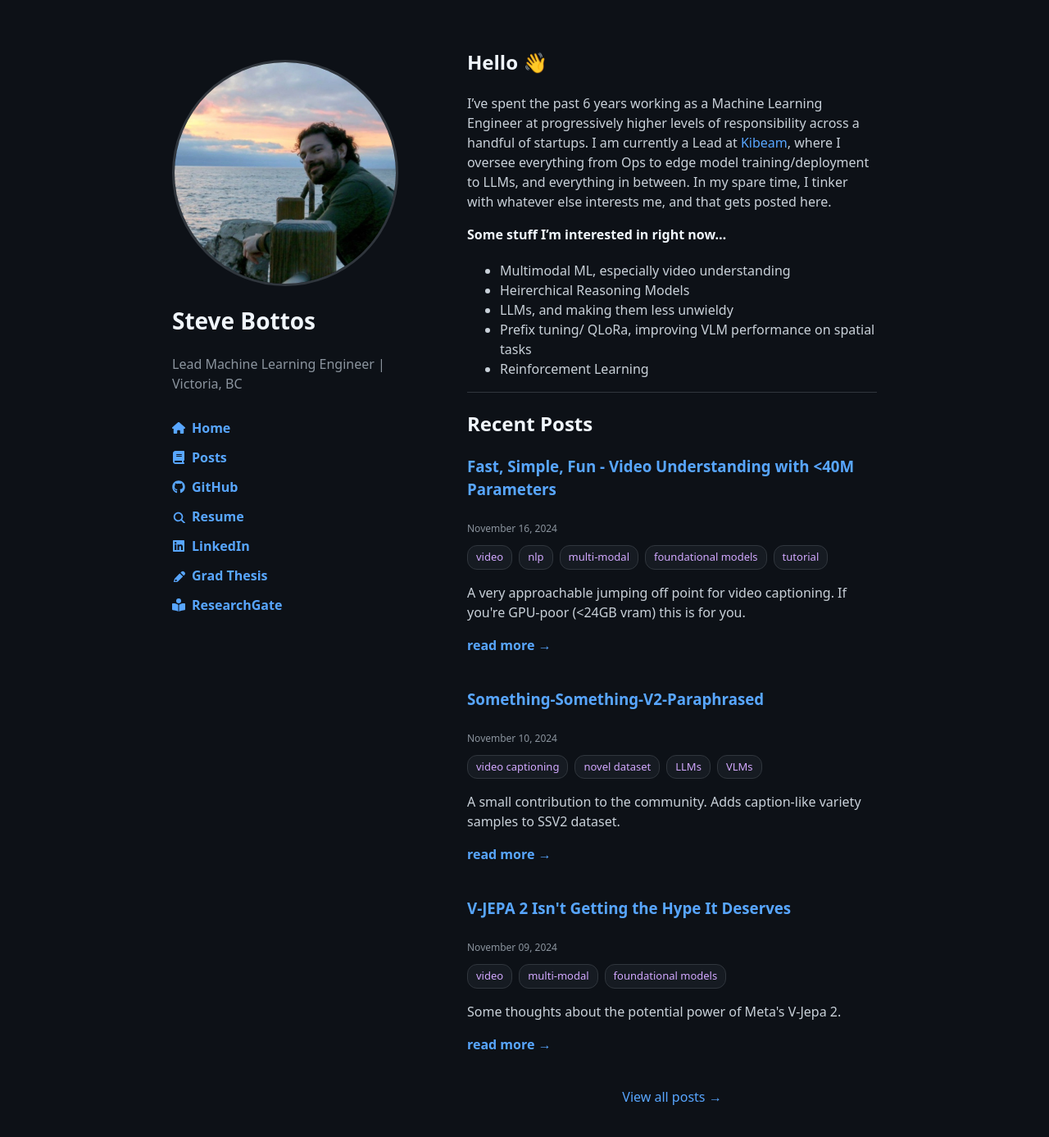
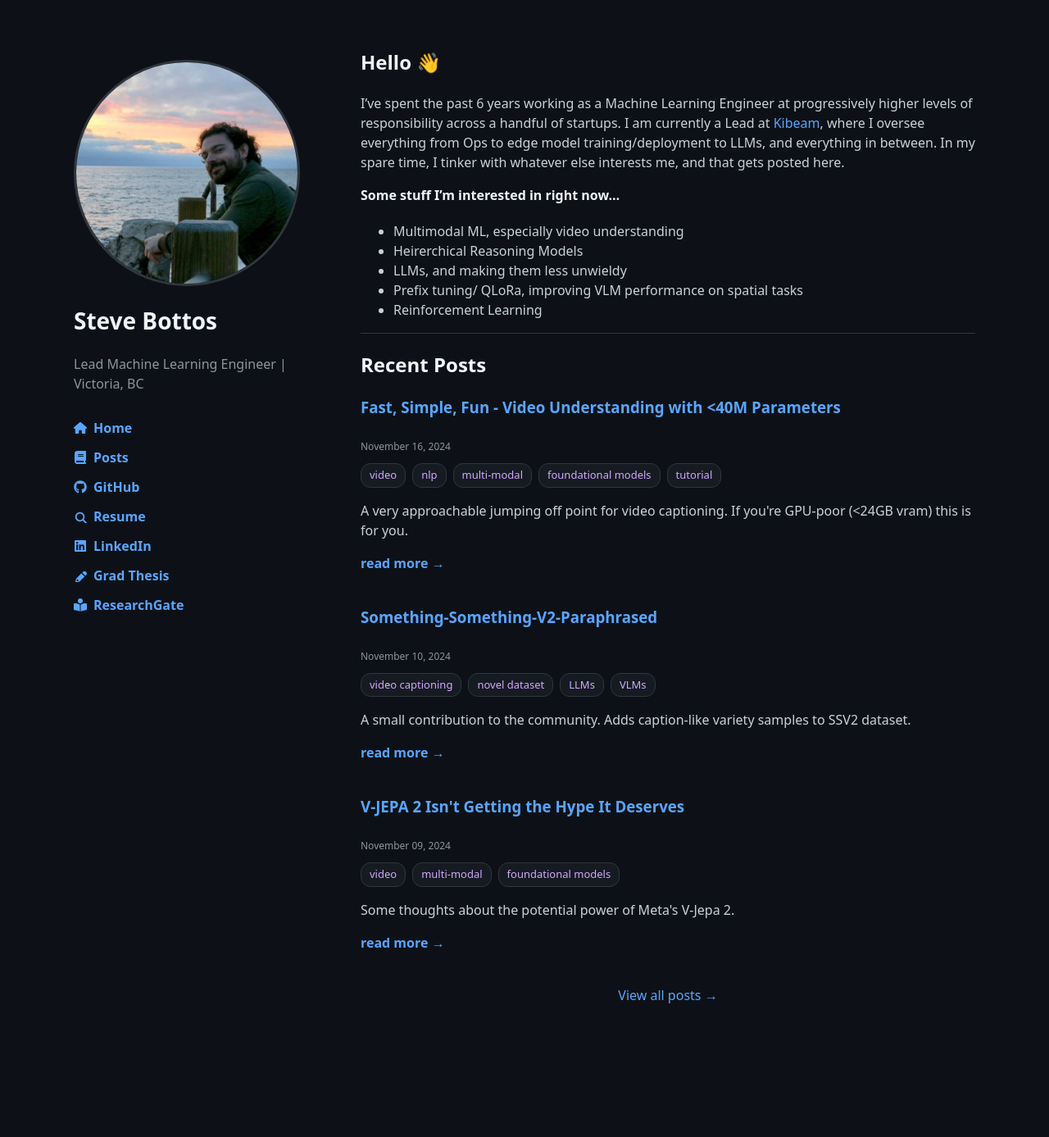
Before and after one commit to stevebottos/stevebottos.github.io, a Jekyll site: the page built from index.md, in a window 1280 px wide and 1400 px high. Shown: the top 1387 px of the window at 82% size. Built offline with Jekyll 4.4.1, drawn with Linux system fonts in a browser that asks for light colours; emoji names are drawn with the system emoji font.

Commit message:
formatting

```diff
--- a/assets/css/style.scss
+++ b/assets/css/style.scss
@@ -15,7 +15,7 @@ body {
 }
 
 .wrapper {
-  width: 860px;
+  width: 1100px;
   margin: 0 auto;
 }
 
@@ -24,6 +24,7 @@ header {
   float: left;
   position: fixed;
   background-color: #0d1117;
+  left: calc(50% - 550px);
 }
 
 header h1 {
@@ -57,11 +58,17 @@ header p {
 }
 
 section {
-  width: 500px;
+  width: 750px;
   float: right;
   padding-bottom: 50px;
   background-color: #0d1117;
   cursor: default;
+}
+
+section img {
+  max-width: 100%;
+  height: auto;
+  display: block;
 }
 
 a {
```
Also changed, not shown: _posts/2024-11-16-vjepa2-video-captioning.md (+2 -0 lines).
